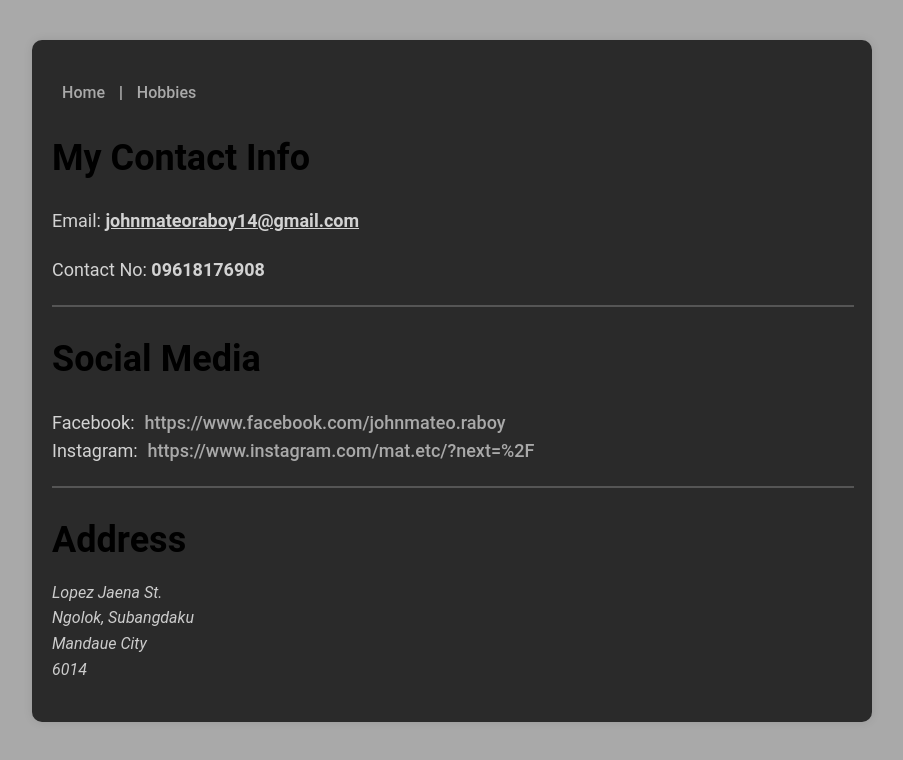
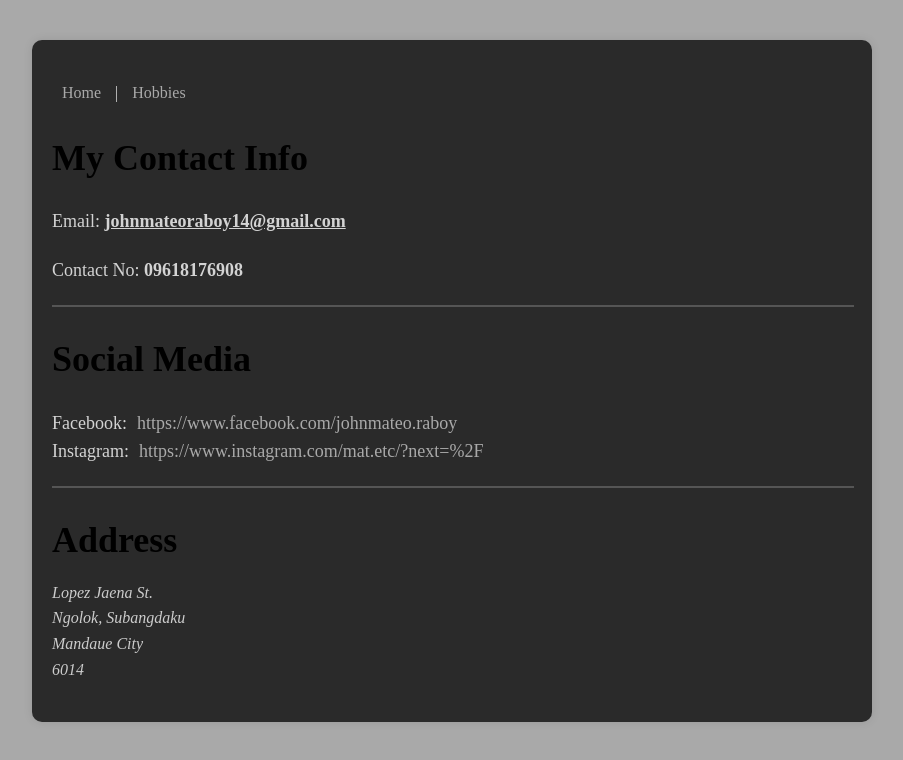
Before and after one commit to Janrabs143/Activityno4updated, a plain HTML site: page contact.html in a window 1280 px wide. Shown: the whole page, without its empty margins (188-1091 px from the left). Drawn offline with Linux system fonts and the light colour scheme.

Commit message:
updcontact.html

```diff
--- a/contact.html
+++ b/contact.html
@@ -10,7 +10,6 @@
         body {
         background-color: darkgray;
         color: lightgray;
-        font-family: 'Roboto', sans-serif;
         margin: 0;
         padding: 0;
       }
@@ -84,4 +83,5 @@
 
 
 </body>
+
 </html>
```
